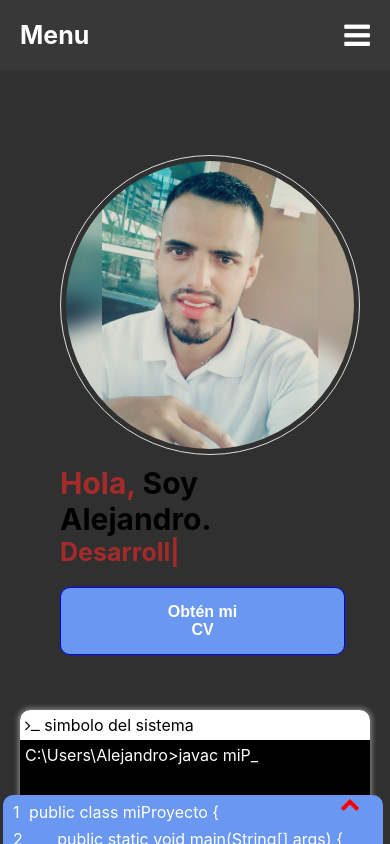
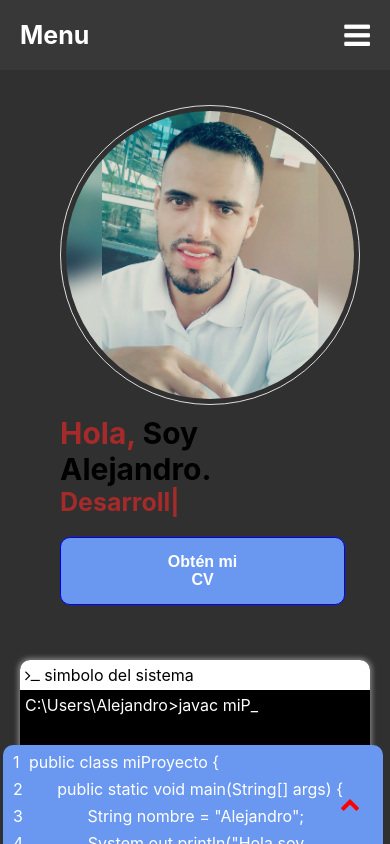
Before and after one commit to alejovn/portafolio, a React (Create React App) app: page / in a window 390 px wide. Shown: the top 844 px of the page. Built offline with nearby package versions, Linux system fonts and the light colour scheme.

Commit message:
celular foto

```diff
--- a/src/css/body.css
+++ b/src/css/body.css
@@ -54,8 +54,8 @@
   left: 120px;
 }
 .up{
-  margin-left: 90px;
-  margin-top: 80px;
+  margin-left: 80px;
+  margin-top: 70px;
   padding: 30px;
 }
 .img{
@@ -366,7 +366,7 @@
     }
     .up{
       margin-left:15px;
-      margin-top: 100px;
+      margin-top: 50px;
     }
     .codigo{
       margin:10px auto;
```
